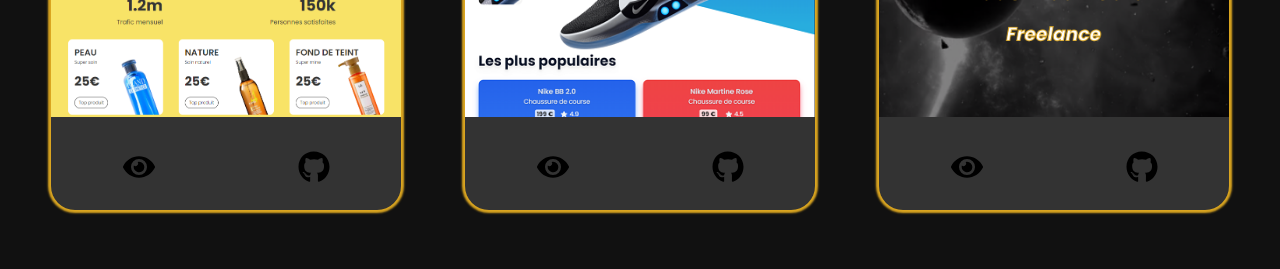
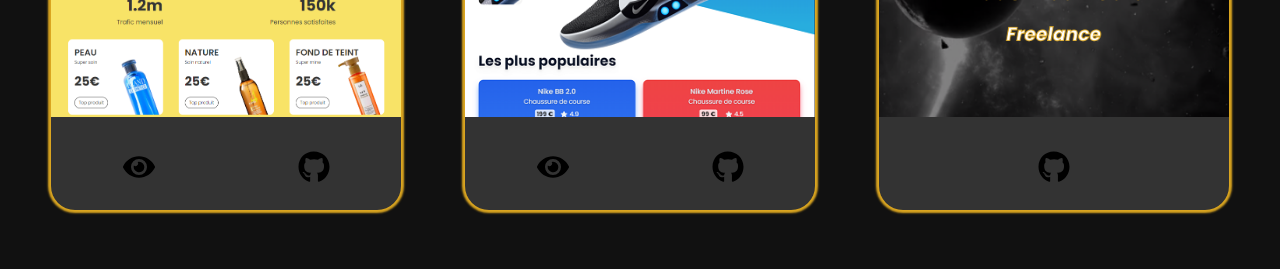
Before and after one commit to B-Frederic/Mon-Portfolio, a React (Vite) app: page / in a window 1280 px wide. Shown: the part 3300-3569 px from the top of the page. Built offline with nearby package versions, Linux system fonts and the light colour scheme.

Commit message:
patch: state if portfolio delete view icon

```diff
--- a/src/components/Projects.jsx
+++ b/src/components/Projects.jsx
@@ -112,6 +112,8 @@ const Projects = () => {
                   </div>
                   <img src={element.img} alt={element.alt} aria-label={element.alt} width={350} height={330}></img>
                   <div className="container-projects--box-card-social">
+                    {
+                      element.title !== "Portfolio" && (
                         <Link
                           to={element.view}
                           target="_blank"
@@ -120,6 +122,9 @@ const Projects = () => {
                         >
                           <FaEye />
                         </Link>
+                      )
+                    }
+
                     <Link
                       to={element.code}
                       aria-label="Voir le code"
```
Lines whose indentation alone changed are shown as unchanged.
